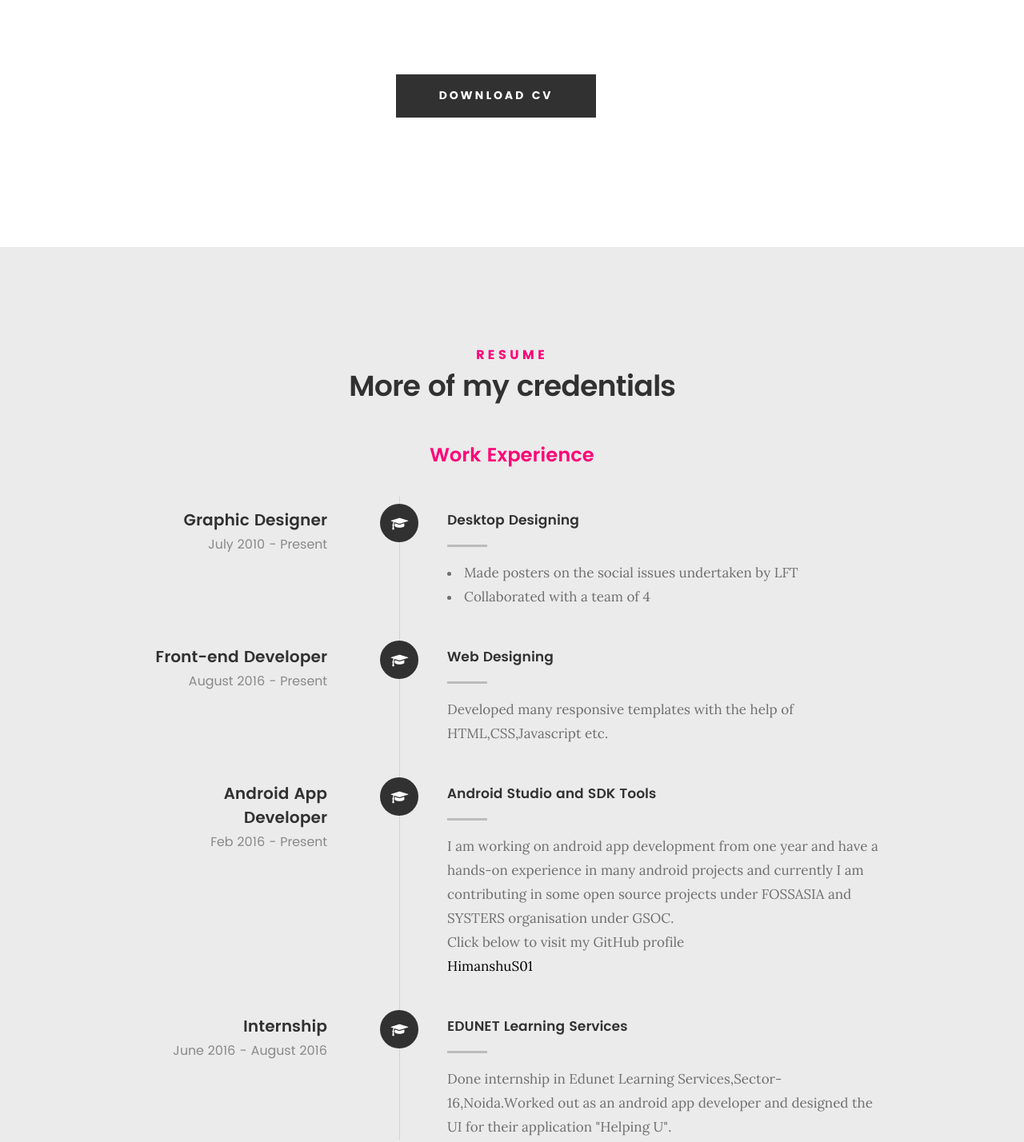
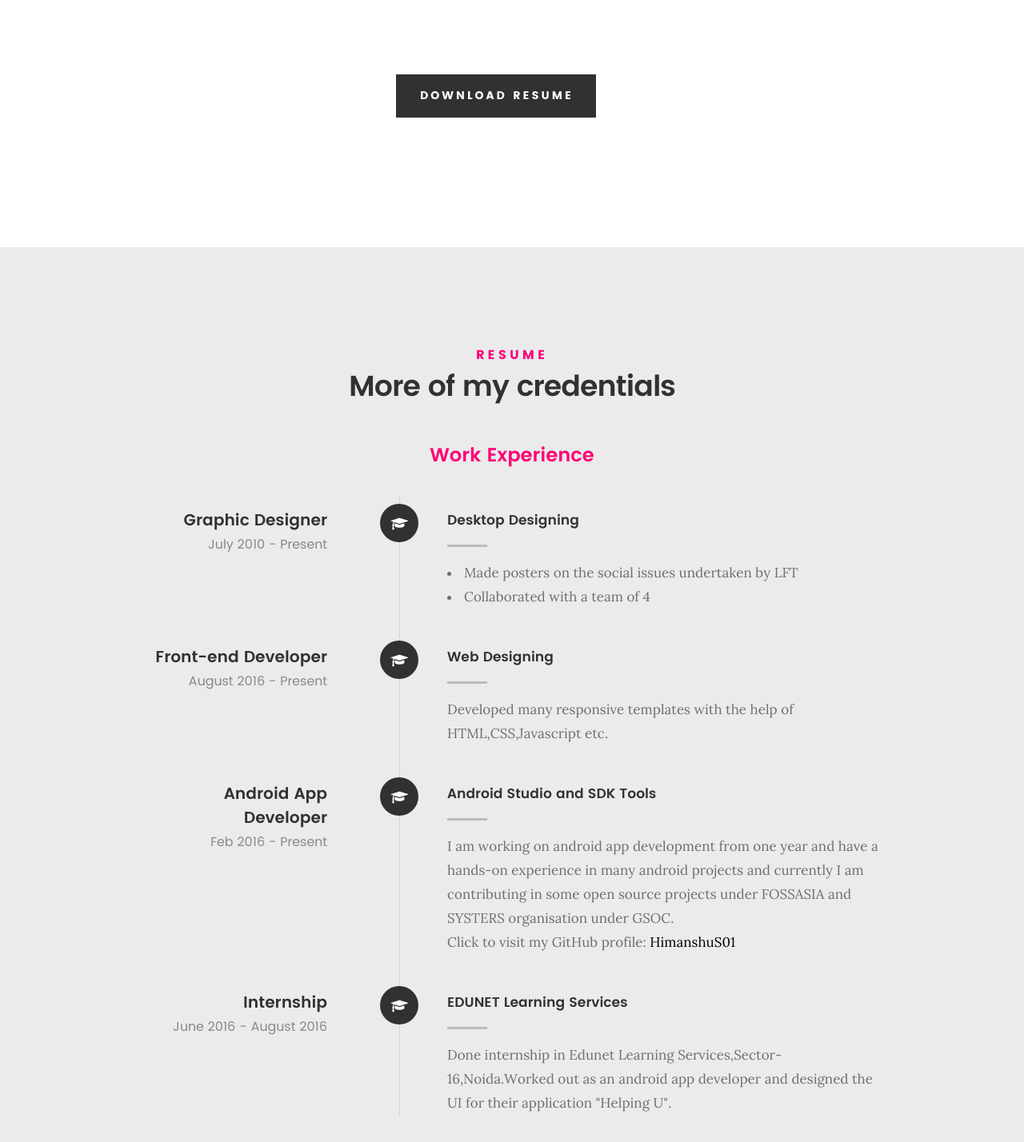
Before and after one commit to HimanshuS01/HimanshuS01.github.io, a plain HTML site: page index.html in a window 1280 px wide. Shown: the part 1838-3266 px from the top of the page at 80% size. Drawn offline with Linux system fonts and the light colour scheme; files whose address does not match are found by name.

Commit message:
changes in css and index files

```diff
--- a/index.html
+++ b/index.html
@@ -181,7 +181,7 @@
 
    	<div class="row button-section">
    		<div class="col-twelve">
-   			<a href="https://drive.google.com/open?id=0Bzrq1Q48YzYpSnAwdy1SMEVtNWc" title="Download CV" class="button button-primary">Download CV</a>
+   			<a href="https://drive.google.com/open?id=0Bzrq1Q48YzYpSnAwdy1SMEVtNWc" title="Download CV" class="button button-primary">Download RESUME</a>
    		</div>
    	</div>
 
@@ -266,7 +266,7 @@
    					<div class="timeline-content">
    						<h4>Android Studio and SDK Tools</h4>
    						<p>I am working on android app development from one year and have a hands-on experience in many android projects and currently I am contributing in some open source projects under FOSSASIA and SYSTERS organisation under GSOC.<br>
-   							Click below to visit my GitHub profile<br>
+   							Click to visit my GitHub profile:
    							<a href="https://github.com/HimanshuS01">HimanshuS01</a>
    						</div>
 
```
Also changed, not shown: css/main.css (indentation only).
